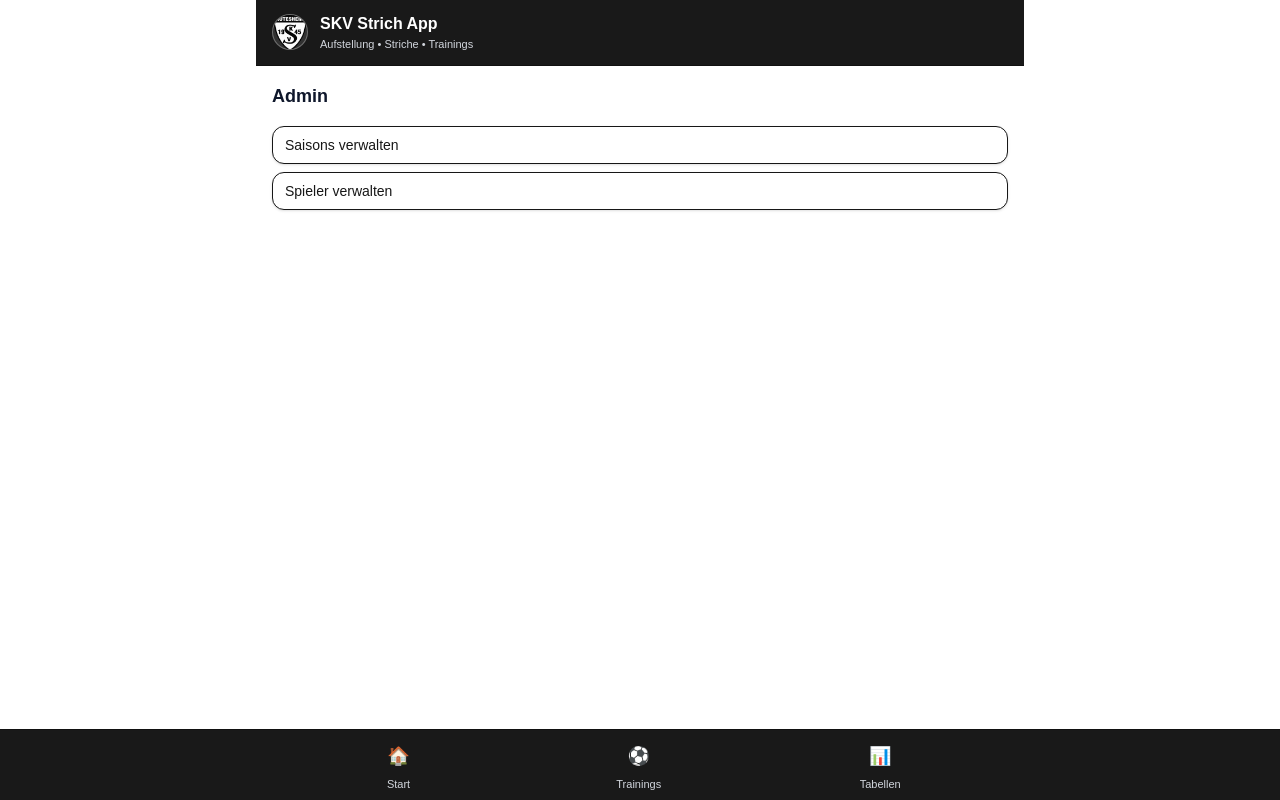
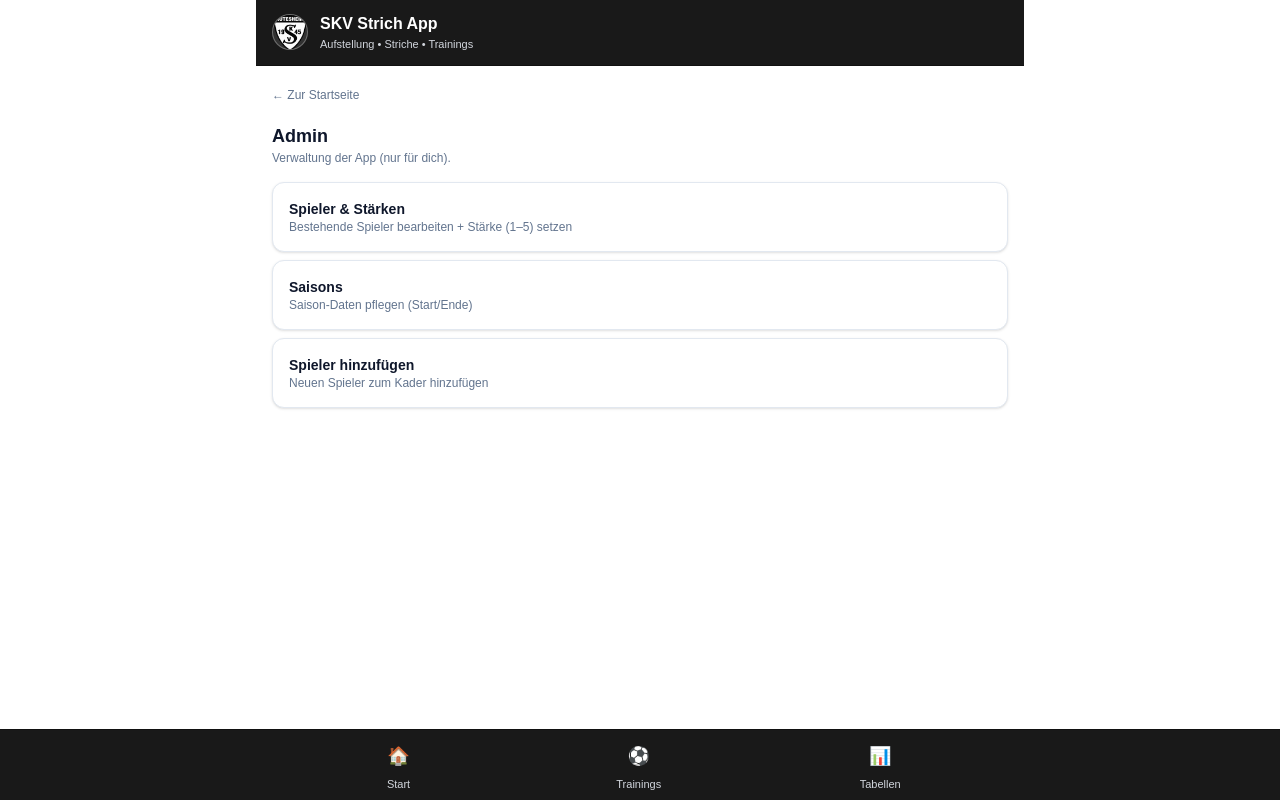
Before and after one commit to HomerJax/SKV-Strich-App, a Next.js app in the folder skv-strich-app/: page /admin in a window 1280 px wide. Built offline with nearby package versions, Linux system fonts and the light colour scheme.

Commit message:
Admin: edit existing players + set strength 1-5

```diff
--- a/skv-strich-app/app/admin/page.tsx
+++ b/skv-strich-app/app/admin/page.tsx
@@ -1,23 +1,59 @@
+"use client";
+
 import Link from "next/link";
 
-export default function AdminPage() {
+export default function AdminHomePage() {
   return (
     <div className="space-y-4">
-      <h1 className="text-lg font-semibold text-slate-900">Admin</h1>
+      <div>
+        <Link href="/" className="text-xs text-slate-500 hover:text-slate-700">
+          ← Zur Startseite
+        </Link>
+      </div>
 
-      <div className="space-y-2">
+      <div>
+        <h1 className="text-lg font-semibold text-slate-900">Admin</h1>
+        <p className="text-xs text-slate-500">
+          Verwaltung der App (nur für dich).
+        </p>
+      </div>
+
+      <div className="grid gap-2">
+        {/* Bestehende Spieler + Stärke setzen */}
+        <Link
+          href="/admin/players"
+          className="rounded-xl border border-slate-200 bg-white p-4 shadow-sm hover:bg-slate-50"
+        >
+          <div className="text-sm font-semibold text-slate-900">
+            Spieler & Stärken
+          </div>
+          <div className="text-xs text-slate-500">
+            Bestehende Spieler bearbeiten + Stärke (1–5) setzen
+          </div>
+        </Link>
+
+        {/* Bestehende Saisonverwaltung falls du sie hast */}
         <Link
           href="/admin/seasons"
-          className="block rounded-xl border bg-white px-3 py-2 text-sm shadow-sm hover:-translate-y-0.5 hover:shadow-md transition"
+          className="rounded-xl border border-slate-200 bg-white p-4 shadow-sm hover:bg-slate-50"
         >
-          Saisons verwalten
+          <div className="text-sm font-semibold text-slate-900">Saisons</div>
+          <div className="text-xs text-slate-500">
+            Saison-Daten pflegen (Start/Ende)
+          </div>
         </Link>
 
+        {/* Spieler hinzufügen (wenn du es getrennt behalten willst) */}
         <Link
-          href="/players"
-          className="block rounded-xl border bg-white px-3 py-2 text-sm shadow-sm hover:-translate-y-0.5 hover:shadow-md transition"
+          href="/players/new"
+          className="rounded-xl border border-slate-200 bg-white p-4 shadow-sm hover:bg-slate-50"
         >
-          Spieler verwalten
+          <div className="text-sm font-semibold text-slate-900">
+            Spieler hinzufügen
+          </div>
+          <div className="text-xs text-slate-500">
+            Neuen Spieler zum Kader hinzufügen
+          </div>
         </Link>
       </div>
     </div>
--- a/skv-strich-app/app/admin/players/page.tsx
+++ b/skv-strich-app/app/admin/players/page.tsx
@@ -23,13 +23,17 @@ function posLabel(p: string | null) {
 export default function AdminPlayersPage() {
   const [players, setPlayers] = useState<Player[]>([]);
   const [loading, setLoading] = useState(true);
+
   const [saving, setSaving] = useState(false);
   const [err, setErr] = useState<string | null>(null);
   const [msg, setMsg] = useState<string | null>(null);
+
   const [q, setQ] = useState("");
 
-  // lokale Änderungen (id -> strength)
-  const [changes, setChanges] = useState<Record<number, number>>({});
+  // lokale Änderungen (id -> patch)
+  const [patches, setPatches] = useState<
+    Record<number, Partial<Pick<Player, "strength" | "is_active">>>
+  >({});
 
   useEffect(() => {
     (async () => {
@@ -55,17 +59,25 @@ export default function AdminPlayersPage() {
 
   const filtered = useMemo(() => {
     const needle = q.trim().toLowerCase();
-    const list = players.filter((p) => p.is_active !== false);
-    if (!needle) return list;
-    return list.filter((p) => p.name.toLowerCase().includes(needle));
+    if (!needle) return players;
+    return players.filter((p) => p.name.toLowerCase().includes(needle));
   }, [players, q]);
 
-  function getStrength(p: Player) {
-    return changes[p.id] ?? p.strength ?? 3;
+  function currentStrength(p: Player) {
+    return (patches[p.id]?.strength ?? p.strength ?? 3) as number;
   }
 
-  function setStrength(id: number, val: number) {
-    setChanges((c) => ({ ...c, [id]: val }));
+  function currentActive(p: Player) {
+    const v = patches[p.id]?.is_active;
+    return v !== undefined ? v : p.is_active !== false;
+  }
+
+  function setStrength(id: number, strength: number) {
+    setPatches((prev) => ({ ...prev, [id]: { ...prev[id], strength } }));
+  }
+
+  function toggleActive(id: number, active: boolean) {
+    setPatches((prev) => ({ ...prev, [id]: { ...prev[id], is_active: active } }));
   }
 
   async function saveAll() {
@@ -74,26 +86,25 @@ export default function AdminPlayersPage() {
       setErr(null);
       setMsg(null);
 
-      const ids = Object.keys(changes).map(Number);
+      const ids = Object.keys(patches).map(Number);
       if (ids.length === 0) {
         setMsg("Keine Änderungen zum Speichern.");
         return;
       }
 
-      // Updates einzeln (simpel & zuverlässig)
       for (const id of ids) {
-        const val = changes[id];
-        const { error } = await supabase.from("players").update({ strength: val }).eq("id", id);
+        const patch = patches[id];
+        const { error } = await supabase.from("players").update(patch).eq("id", id);
         if (error) throw error;
       }
 
-      // lokale Playerliste aktualisieren
+      // lokal aktualisieren
       setPlayers((prev) =>
-        prev.map((p) => (changes[p.id] != null ? { ...p, strength: changes[p.id] } : p))
+        prev.map((p) => (patches[p.id] ? { ...p, ...patches[p.id] } : p))
       );
 
-      setChanges({});
-      setMsg("Stärken gespeichert ✅");
+      setPatches({});
+      setMsg("Gespeichert ✅");
     } catch (e: any) {
       setErr(e?.message ?? "Fehler beim Speichern.");
     } finally {
@@ -105,7 +116,7 @@ export default function AdminPlayersPage() {
 
   return (
     <div className="space-y-4">
-      <div className="flex items-center justify-between gap-3">
+      <div className="flex items-start justify-between gap-3">
         <div>
           <div className="flex items-center gap-3">
             <Link href="/admin" className="text-xs text-slate-500 hover:text-slate-700">
@@ -116,9 +127,11 @@ export default function AdminPlayersPage() {
             </Link>
           </div>
 
-          <h1 className="mt-2 text-lg font-semibold text-slate-900">Admin · Stärken</h1>
+          <h1 className="mt-2 text-lg font-semibold text-slate-900">
+            Spieler & Stärken
+          </h1>
           <p className="text-xs text-slate-500">
-            Stärke (1–5) ist nur für Team-Balancing. Spieler sehen das nicht.
+            Stärke (1–5) wird nur für Team-Balancing genutzt und nicht angezeigt.
           </p>
         </div>
 
@@ -127,7 +140,7 @@ export default function AdminPlayersPage() {
           disabled={saving}
           className="rounded-xl bg-black px-3 py-2 text-xs font-semibold text-white shadow-sm disabled:opacity-50"
         >
-          {saving ? "Speichere…" : "Alle speichern"}
+          {saving ? "Speichere…" : "Speichern"}
         </button>
       </div>
 
@@ -158,8 +171,9 @@ export default function AdminPlayersPage() {
         {filtered.map((p) => (
           <div
             key={p.id}
-            className="flex items-center justify-between gap-3 rounded-xl border border-slate-200 bg-white px-3 py-3 shadow-sm"
+            className="rounded-xl border border-slate-200 bg-white px-3 py-3 shadow-sm"
           >
+            <div className="flex items-center justify-between gap-3">
               <div className="min-w-0">
                 <div className="font-semibold text-slate-900 truncate">{p.name}</div>
                 <div className="text-[11px] text-slate-500">
@@ -167,10 +181,11 @@ export default function AdminPlayersPage() {
                 </div>
               </div>
 
-            <div className="flex items-center gap-2">
-              <div className="text-[11px] text-slate-500">Stärke</div>
+              <div className="flex items-center gap-3">
+                <label className="flex items-center gap-2">
+                  <span className="text-[11px] text-slate-500">Stärke</span>
                   <select
-                value={getStrength(p)}
+                    value={currentStrength(p)}
                     onChange={(e) => setStrength(p.id, Number(e.target.value))}
                     className="rounded-lg border border-slate-300 bg-white px-2 py-1 text-xs"
                   >
@@ -180,10 +195,26 @@ export default function AdminPlayersPage() {
                     <option value={4}>4</option>
                     <option value={5}>5</option>
                   </select>
+                </label>
+
+                <label className="flex items-center gap-2">
+                  <span className="text-[11px] text-slate-500">Aktiv</span>
+                  <input
+                    type="checkbox"
+                    checked={currentActive(p)}
+                    onChange={(e) => toggleActive(p.id, e.target.checked)}
+                  />
+                </label>
+              </div>
             </div>
           </div>
         ))}
       </div>
+
+      <div className="rounded-xl border border-slate-200 bg-white p-3 text-xs text-slate-500">
+        Hinweis: Bearbeiten von Name/Position/Altersgruppe machen wir entweder in einer Edit-Seite
+        oder direkt im Supabase Table Editor (wie du’s bisher gemacht hast).
+      </div>
     </div>
   );
 }
```
Lines whose indentation alone changed are shown as unchanged.
